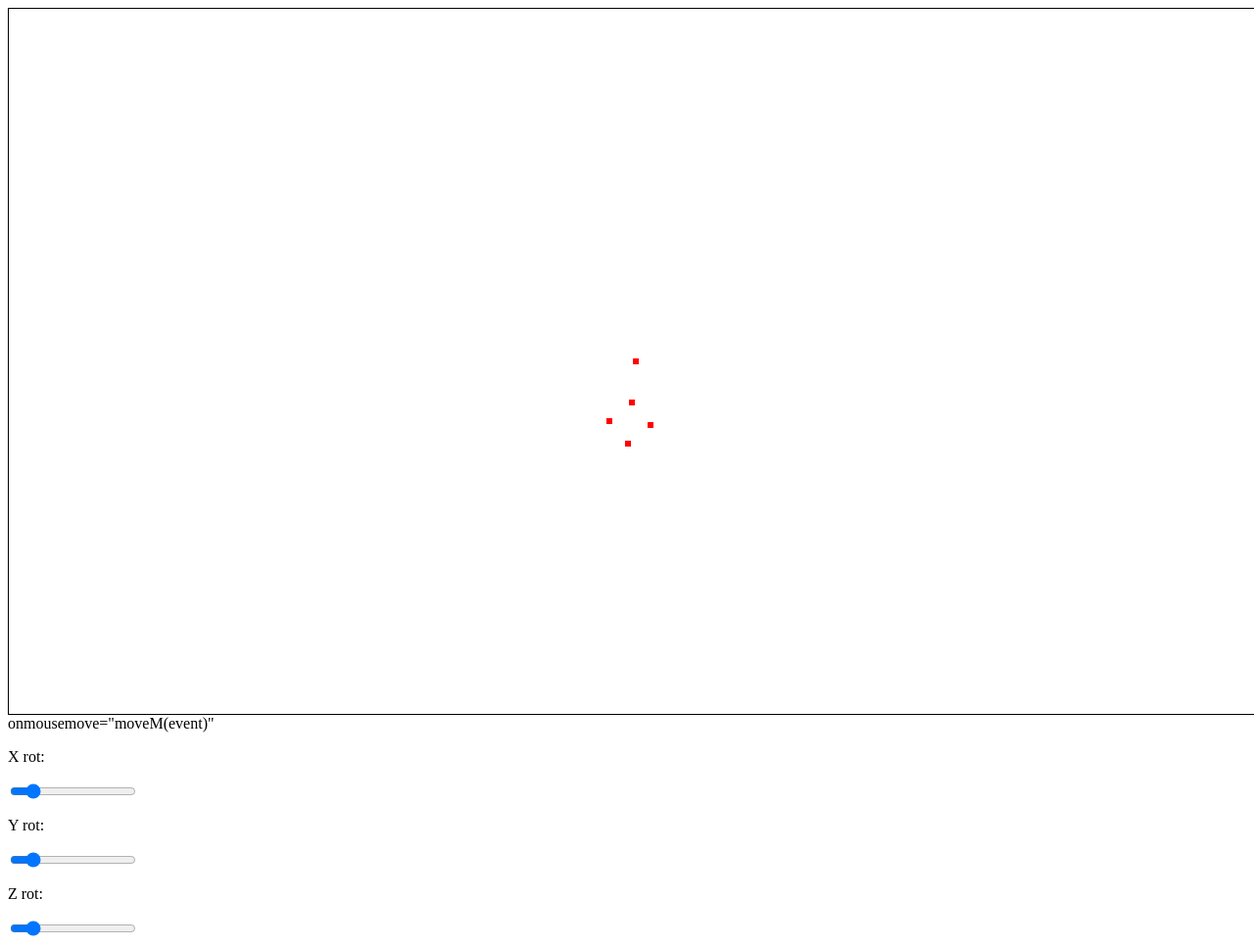
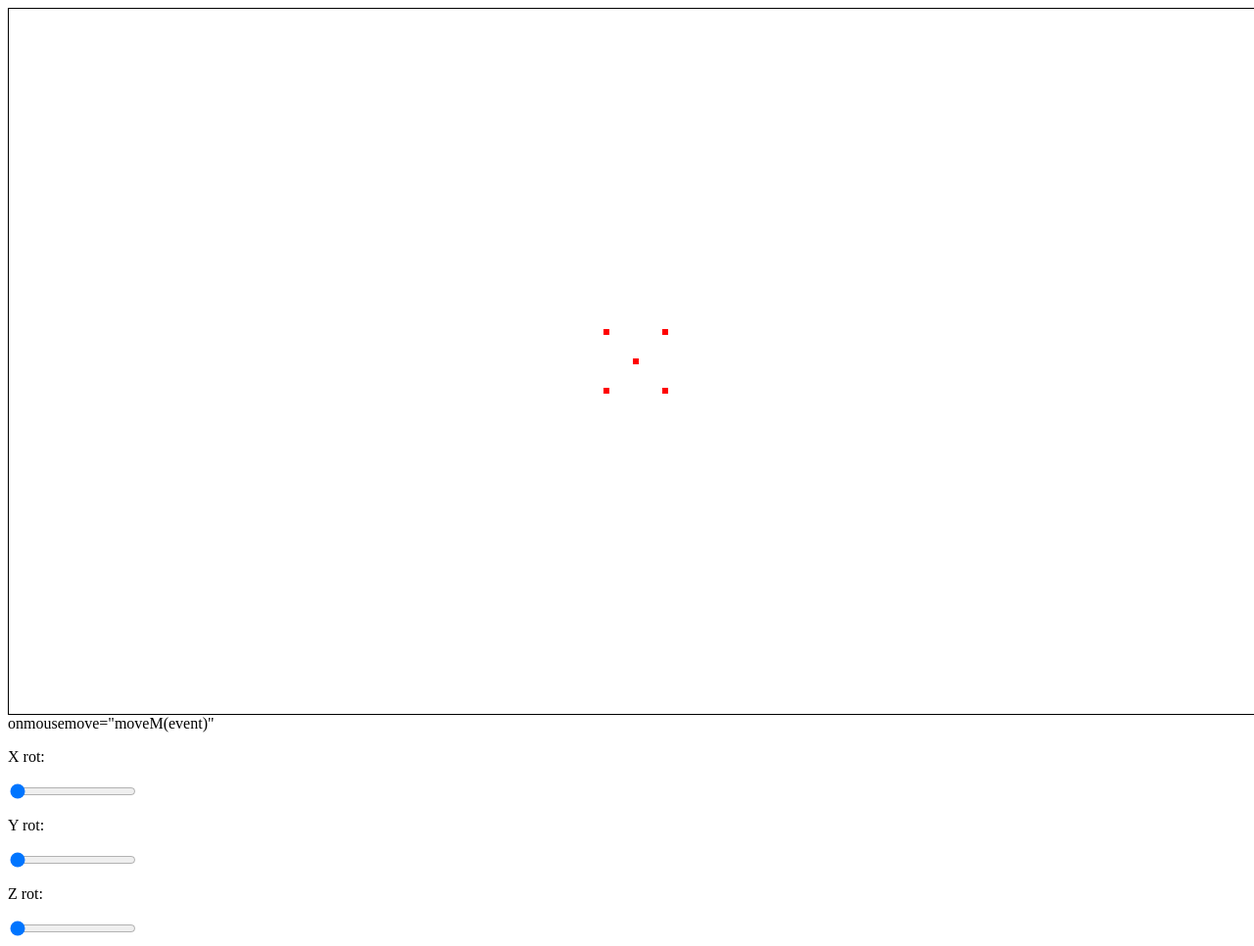
Before and after one commit to Crazygamer212/3d-JS, a plain HTML site: page index.html in a window 1280 px wide. Shown: the whole page at 98% size. Drawn offline with Linux system fonts and the light colour scheme.

Commit message:
Add files via upload

```diff
--- a/index.html
+++ b/index.html
@@ -10,9 +10,9 @@
 <canvas  id="canvas" width="1280" height="720" style="border:1px solid #000000;"></canvas> onmousemove="moveM(event)"
 
 <div class="slidecontainer">
-    <p>X rot:</p><input type="range" min="0" max="360" value="50" class="slider" id="xRot">
-    <p>Y rot:</p><input type="range" min="0" max="360" value="50" class="slider" id="yRot">
-    <p>Z rot:</p><input type="range" min="0" max="360" value="50" class="slider" id="zRot">
+    <p>X rot:</p><input type="range" min="0" max="360" value="0" class="slider" id="xRot">
+    <p>Y rot:</p><input type="range" min="0" max="360" value="0" class="slider" id="yRot">
+    <p>Z rot:</p><input type="range" min="0" max="360" value="0" class="slider" id="zRot">
   </div>
 
 </body>
@@ -109,10 +109,16 @@
 
     function point3d(x,y,z){
         var zRotCRad = zRotC * Math.PI / 180; // Convert to radians
-
+        var xRotCRad = xRotC * Math.PI / 180; // Convert to radians
+        var yRotCRad = yRotC * Math.PI / 180; // Convert to radians
 
         var TransX = (Math.cos(zRotCRad)*x) + (Math.sin(zRotCRad)*y);
         var TransY = (Math.cos(zRotCRad)*y) - (Math.sin(zRotCRad)*x);
+
+        var TransX = (Math.cos(yRotCRad)*TransX) + (Math.sin(yRotCRad)*z);
+        var TransY = (Math.cos(xRotCRad)*TransY) - (Math.sin(xRotCRad)*z);
+
+
         //console.log(TransY,TransX);
         point2d(TransY+Math.floor(canvas.width/2),TransX+Math.floor(canvas.height/2));
     }
@@ -127,14 +133,14 @@ zRotC = document.getElementById("zRot").value;
 point2d(Math.floor(canvas.width/2),Math.floor(canvas.height/2))
 
 point3d(1*30,1*30,1*30);
-point3d(2*30,1*30,1*30);
-point3d(2*30,2*30,1*30);
-point3d(1*30,2*30,1*30);
+point3d(-1*30,1*30,1*30);
+point3d(-1*30,-1*30,1*30);
+point3d(1*30,-1*30,1*30);
 
-point3d(1*30,1*30,2*30);
-point3d(2*30,1*30,2*30);
-point3d(2*30,2*30,2*30);
-point3d(1*30,2*30,2*30);
+point3d(1*30,1*30,-1*30);
+point3d(-1*30,1*30,-1*30);
+point3d(-1*30,-1*30,-1*30);
+point3d(1*30,-1*30,-1*30);
 
 }
 
```
